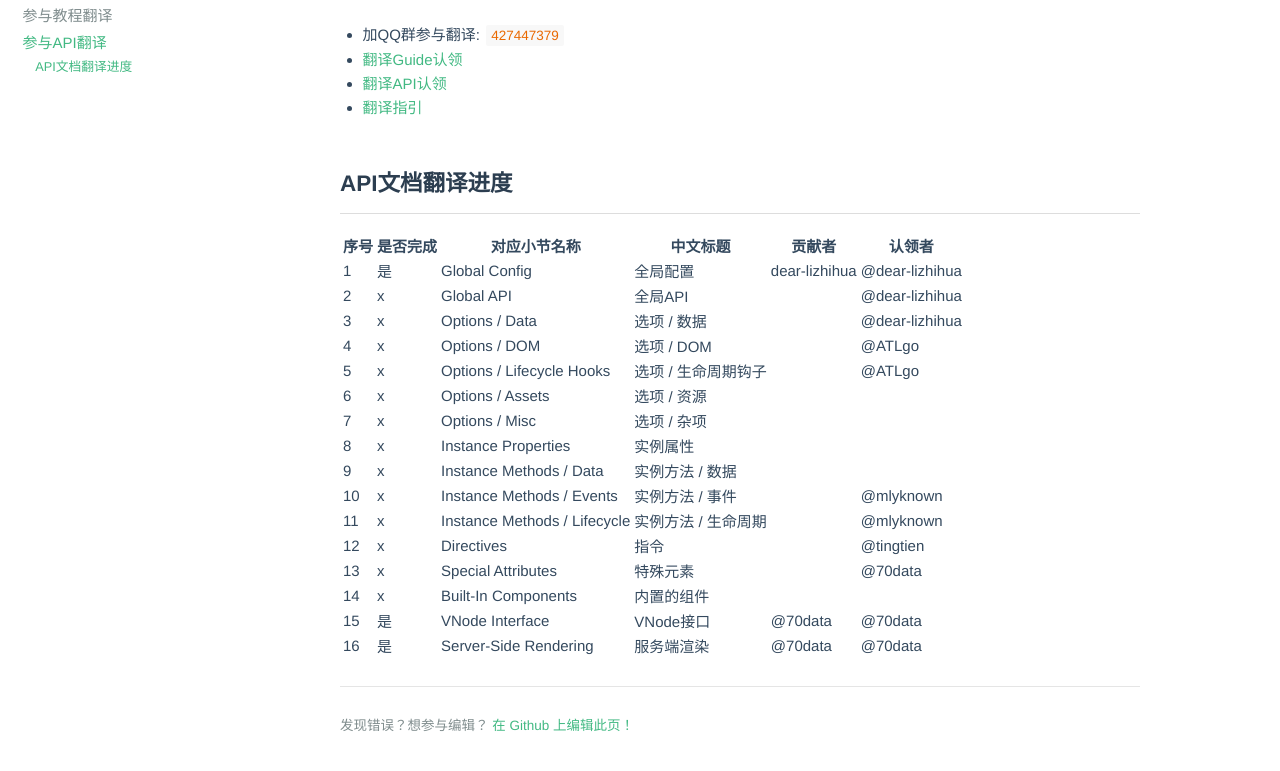
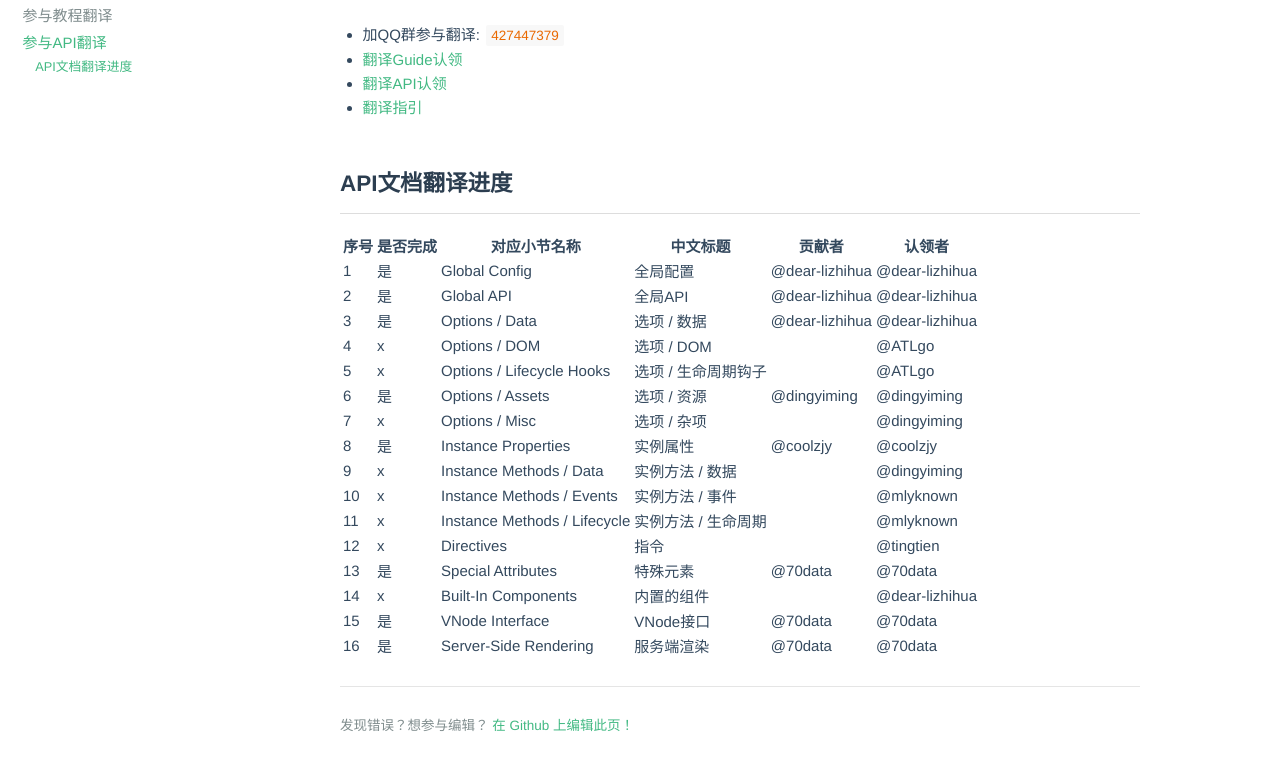
Before and after one commit to thk9/vuefe.github.io, a plain HTML site: page about/apidoc.html in a window 1280 px wide. Shown: the part 253-1024 px from the top of the page. Drawn offline with nearby package versions, Linux system fonts and the light colour scheme.

Commit message:
Site updated: 2016-10-07 16:47:40

```diff
--- a/about/apidoc.html
+++ b/about/apidoc.html
@@ -167,23 +167,23 @@
 <td>是</td>
 <td>Global Config</td>
 <td>全局配置</td>
-<td>dear-lizhihua</td>
+<td>@dear-lizhihua</td>
 <td>@dear-lizhihua</td>
 </tr>
 <tr>
 <td>2</td>
-<td>x</td>
+<td>是</td>
 <td>Global API</td>
 <td>全局API</td>
-<td></td>
+<td>@dear-lizhihua</td>
 <td>@dear-lizhihua</td>
 </tr>
 <tr>
 <td>3</td>
-<td>x</td>
+<td>是</td>
 <td>Options / Data</td>
 <td>选项 / 数据</td>
-<td></td>
+<td>@dear-lizhihua</td>
 <td>@dear-lizhihua</td>
 </tr>
 <tr>
@@ -204,11 +204,11 @@
 </tr>
 <tr>
 <td>6</td>
-<td>x</td>
+<td>是</td>
 <td>Options / Assets</td>
 <td>选项 / 资源</td>
-<td></td>
-<td></td>
+<td>@dingyiming</td>
+<td>@dingyiming</td>
 </tr>
 <tr>
 <td>7</td>
@@ -216,15 +216,15 @@
 <td>Options / Misc</td>
 <td>选项 / 杂项</td>
 <td></td>
-<td></td>
+<td>@dingyiming</td>
 </tr>
 <tr>
 <td>8</td>
-<td>x</td>
+<td>是</td>
 <td>Instance Properties</td>
 <td>实例属性</td>
-<td></td>
-<td></td>
+<td>@coolzjy</td>
+<td>@coolzjy</td>
 </tr>
 <tr>
 <td>9</td>
@@ -232,7 +232,7 @@
 <td>Instance Methods / Data</td>
 <td>实例方法 / 数据</td>
 <td></td>
-<td></td>
+<td>@dingyiming</td>
 </tr>
 <tr>
 <td>10</td>
@@ -260,10 +260,10 @@
 </tr>
 <tr>
 <td>13</td>
-<td>x</td>
+<td>是</td>
 <td>Special Attributes</td>
 <td>特殊元素</td>
-<td></td>
+<td>@70data</td>
 <td>@70data</td>
 </tr>
 <tr>
@@ -272,7 +272,7 @@
 <td>Built-In Components</td>
 <td>内置的组件</td>
 <td></td>
-<td></td>
+<td>@dear-lizhihua</td>
 </tr>
 <tr>
 <td>15</td>
```
Also changed, not shown: about/guide.html (+4 -4 lines).
